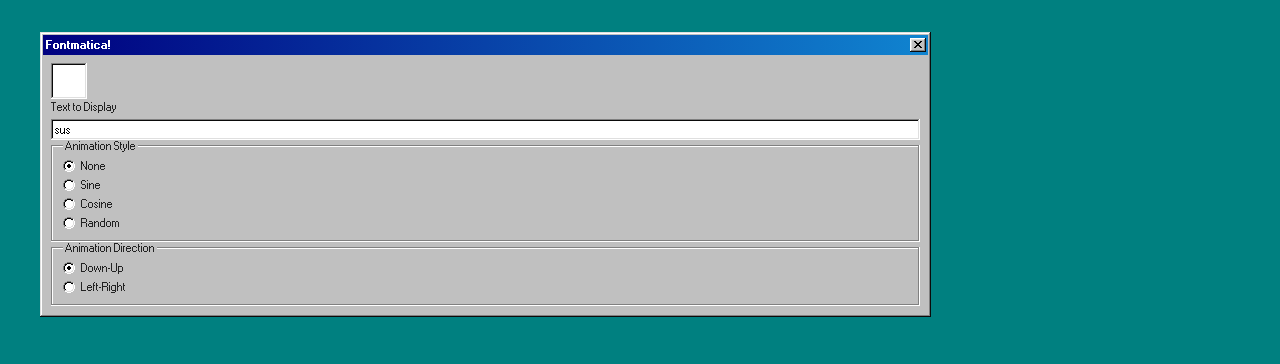
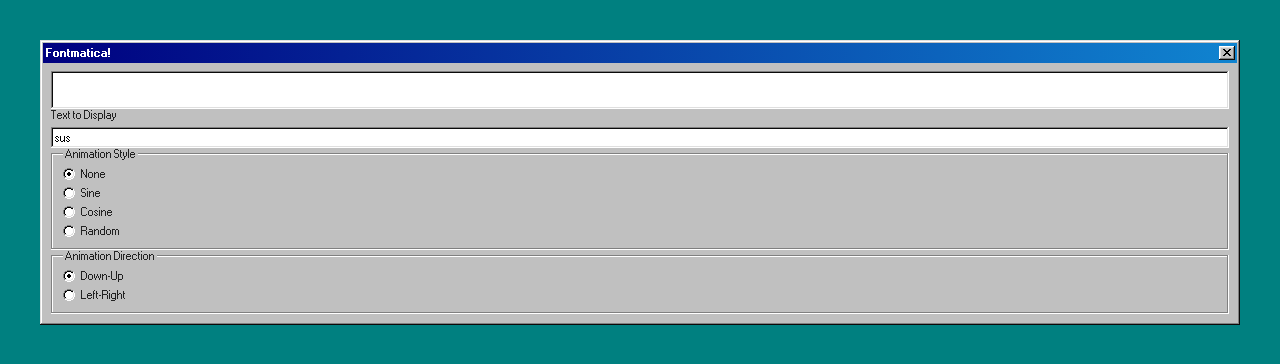
Before and after one commit to andylin2004/fontmatica, a website built with Vite: page index.html in a window 1280 px wide. Built offline with nearby package versions, Linux system fonts and the light colour scheme; what opentype.js would draw is missing.

Commit message:
make canvas resizable, center div

```diff
--- a/index.html
+++ b/index.html
@@ -4,8 +4,12 @@
         <title>Fontmatica!</title>
         <script type="module" src="script.js"></script>
     </head>
-    <body style="background-color: #008080;">
-        <div class="window" style="margin: 32px; width: 70%;">
+    <body style="background-color: #008080;
+        display: flex;
+        justify-content: center;
+        align-items: center;"
+    >
+        <div class="window" style="margin: 32px; width: 95%; align-self: center;">
             <div class="title-bar">
                 <div class="title-bar-text">
                     Fontmatica!
@@ -15,7 +19,9 @@
                 </div>
             </div>
             <div class="window-body">
-                <canvas class="field-border" id="draw-canvas" style="padding: 8px;"></canvas>
+                <div class="field-border" style="padding: 8px; overflow: scroll;">
+                    <canvas id="draw-canvas"></canvas>
+                </div>
                 <div class="field-row-stacked">
                     <label for="text17">Text to Display</label>
                     <input id="display-text" type="text">
```
